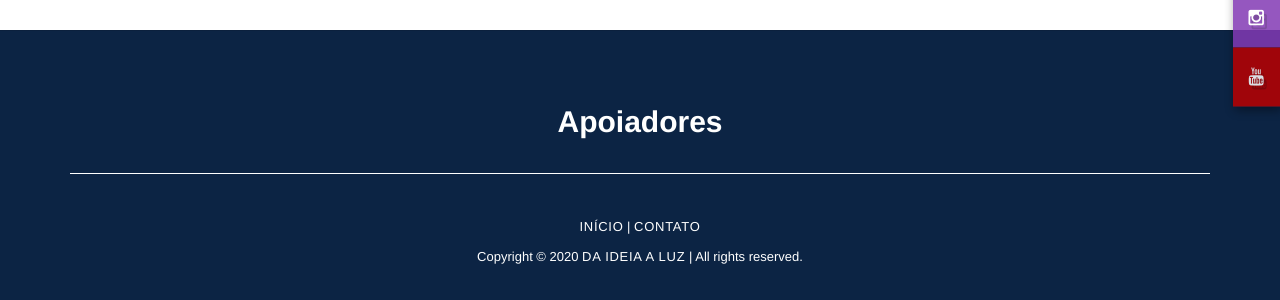
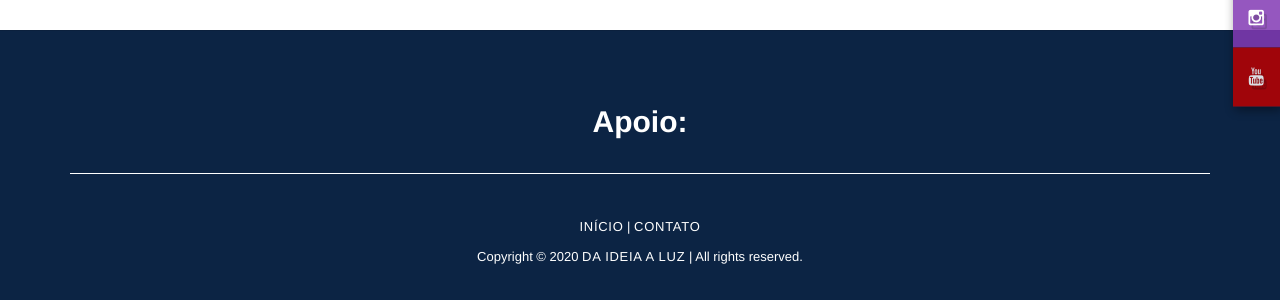
Before and after one commit to daideiaaluz/daideiaaluz.github.io, a Jekyll site: the page built from sobre.html, in a window 1280 px wide. Shown: the part 432-732 px from the top of the page. Built offline with Jekyll 4.4.1, drawn with Linux system fonts in a browser that asks for light colours; nearby versions of some CDN libraries.

Commit message:
Update footer.html

```diff
--- a/_includes/footer.html
+++ b/_includes/footer.html
@@ -1,7 +1,7 @@
 <footer>
     <div class="container">
         <div class="support">
-            <h2>Apoiadores</h2>
+            <h2>Apoio:</h2>
         </div>
         <div style="padding: 30px;">
             <p><a href="#">Início</a> | <a href="#">Contato</a></p>
```
